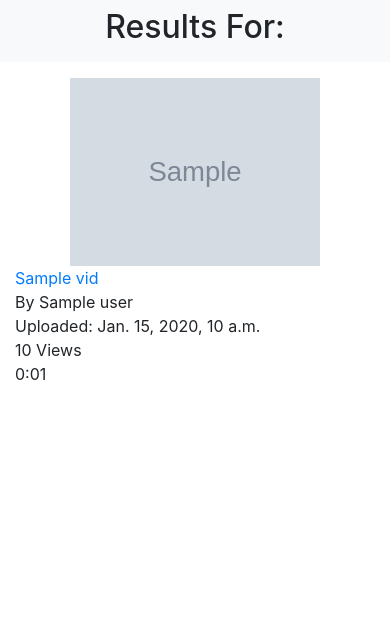
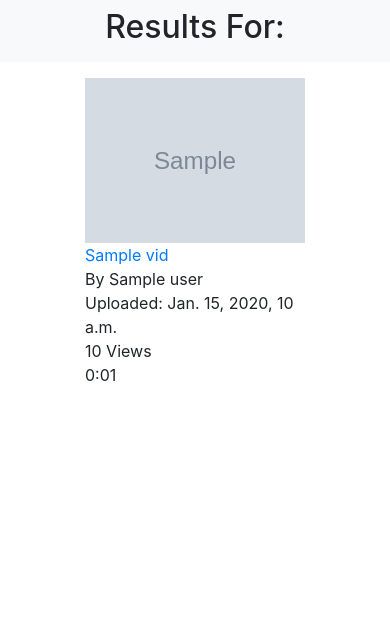
Before and after one commit to JohnSorhannus/AdvancedYouTubeSearch, a Django app: template search/templates/search/results.html in a window 390 px wide. Shown: the part 58-701 px from the top of the page. Run offline with Django 3.2, Linux system fonts and the light colour scheme; the template is opened without the code that fills it: most values are stand-ins (such as "Sample title", 1, 10 or a date in 2020); grey boxes marked "Sample" are stand-in pictures; some libraries are stand-ins or nearby versions.

Commit message:
Improved mobile layout

```diff
--- a/search/templates/search/results.html
+++ b/search/templates/search/results.html
@@ -35,11 +35,11 @@
 		{% endif %}
 	</div>
 
-	<div class="container">
+	<div class="container" id="results">
 		{% for vid in videos %}
 		<div class="row mb-3 align-items-center justify-content-center">
 			<div class="col-auto">
-				<img src="{{vid.thumbnail_url}}" width="250">
+				<img src="{{vid.thumbnail_url}}" class="img-fluid" width="250">
 			</div>
 			<div class="col-sm-6">
 				<span><a href="{{vid.video_url}}">{{vid.title}}</a></span><br>
--- a/static/css/custom.css
+++ b/static/css/custom.css
@@ -19,3 +19,9 @@ footer {
 	padding-top: 20px;
 	padding-bottom: 20px;
 }
+
+@media (max-width: 576px) {
+	#results {
+		width: 250px;
+	}
+}
```
